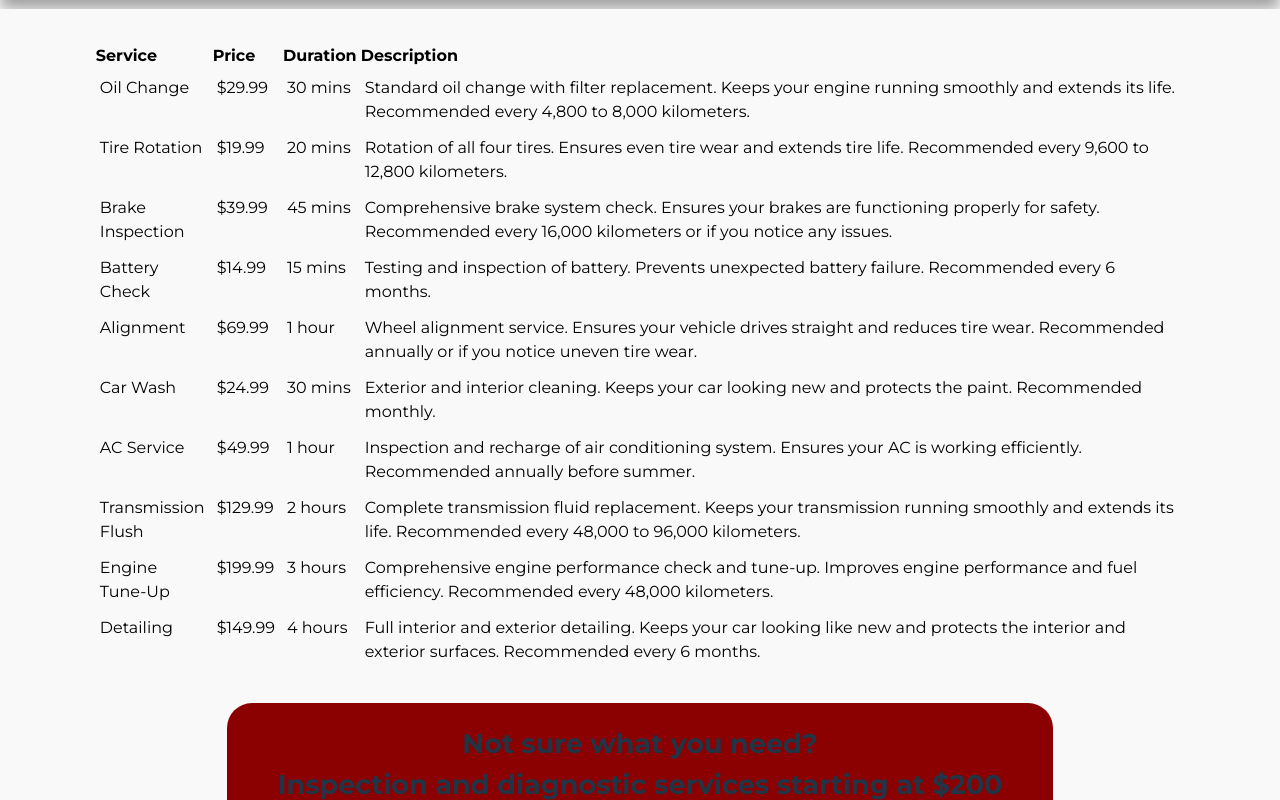
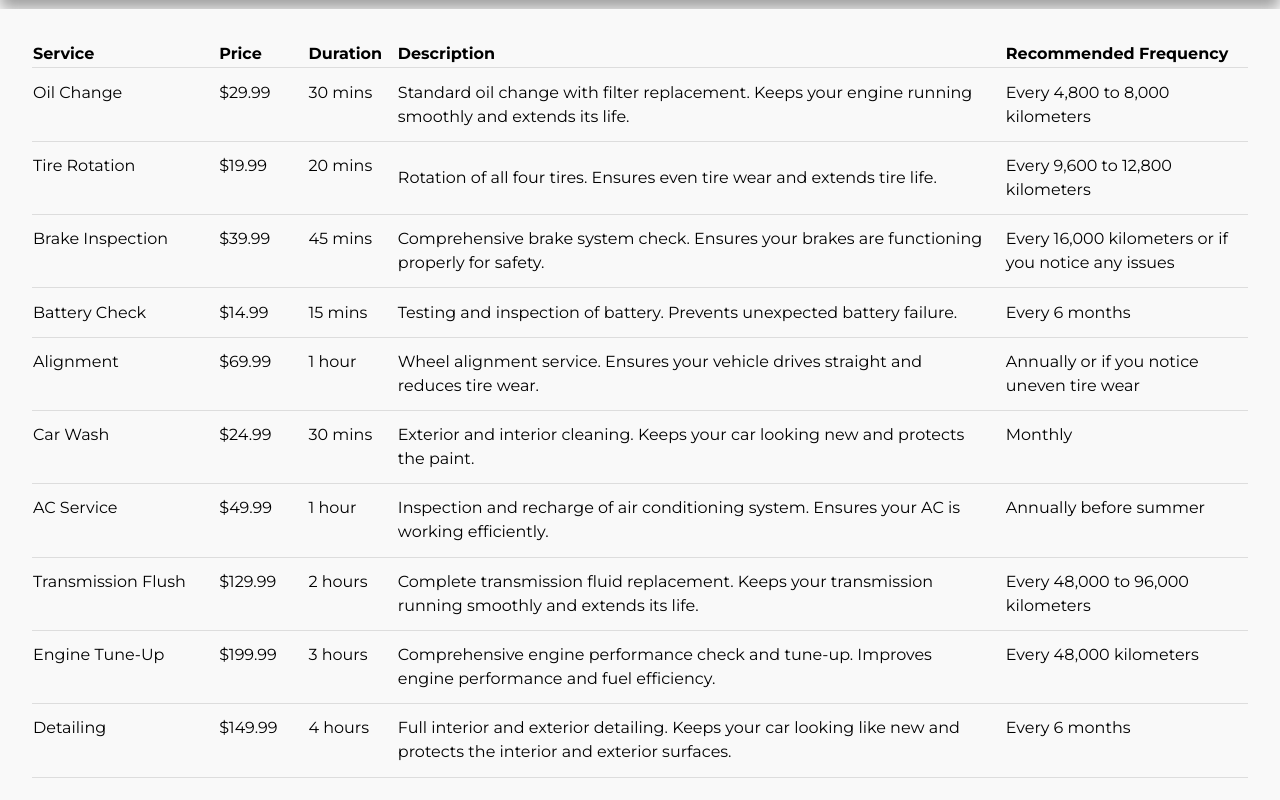
Before and after one commit to schematicdnb/Carls-Cars, a React (Vite) app: page /services in a window 1280 px wide. Shown: the part 440-1240 px from the top of the page. Built offline with nearby package versions, Linux system fonts and the light colour scheme; grey boxes are pictures that could not be loaded.

Commit message:
Updates, bug fixes

```diff
--- a/src/pages/Book.css
+++ b/src/pages/Book.css
@@ -60,7 +60,7 @@ input[type="url"]:focus {
 }
 
 
-.description {
+.additional-info {
 	width: 100%;
 }
 
--- a/src/pages/Book.jsx
+++ b/src/pages/Book.jsx
@@ -69,6 +69,9 @@ function Book() {
 								<option value="" disabled>
 									Select a service type
 								</option>
+								<option value="diagnostic">
+									General Inspection/Diagnostic
+								</option>
 								<option value="oil-change">Oil Change</option>
 								<option value="tire-rotation">Tire Rotation</option>
 								<option value="brake-inspection">Brake Inspection</option>
@@ -95,7 +98,7 @@ function Book() {
 							</select>
 						</div>
 
-						<div className="description">
+						<div className="additional-info">
 							<label htmlFor="description">
 								Additional info/problem description:
 							</label>
@@ -106,10 +109,10 @@ function Book() {
 								cols="50"
 							/>
 						</div>
+						<button type="submit" className="submit-button">
+							Submit
+						</button>
 					</div>
-					<button type="submit" className="submit-button">
-						Submit
-					</button>
 				</form>
 			</div>
 			<div>
--- a/src/pages/Home.css
+++ b/src/pages/Home.css
@@ -1,5 +1,13 @@
+.sound-container {
+	background-color: rgb(236, 236, 236);
+	display: flex;
+	justify-content: center;
+	align-items: center;
+}
+
 .sound {
 	background-color: rgb(236, 236, 236);
+	max-width: 80%;
 	color: black;
 	text-align: left;
 	padding: 5%;
@@ -30,6 +38,30 @@ p {
 	width: 50%;
 }
 
+.about-container {
+	background: #f9f9f9;
+	display: flex;
+	justify-content: center;
+	padding: 2.5%;
+	margin-bottom: -2.5%;
+}
+
+.about {
+	color: black;
+	text-align: left;
+	display: flex;
+	justify-content: center;
+	align-items: top;
+}
+
+.about p {
+	background: rgb(236, 236, 236);
+	border-radius: 25px;
+	max-width: 70%;
+	padding: 25px;
+	/* column-count: 2; */
+}
+
 .reviews p {
 	background: #f9f9f9;
 	color: black;
@@ -47,3 +79,8 @@ p {
 	background-color: #f9f9f9;
 	color: black;
 }
+
+#noise {
+	width: 100%;
+	border-radius: 25px;
+}
--- a/src/pages/Home.jsx
+++ b/src/pages/Home.jsx
@@ -5,6 +5,7 @@ import Review from "../components/Review"
 import ContactFooter from "../components/ContactFooter"
 import CTAimage from "../components/CTAimage"
 import bgImg from "../assets/pexels-daniel-andraski-197681005-13065693.jpg"
+import soundImage from "../assets/pexels-olly-3779448.jpg"
 
 function Home() {
 	return (
@@ -15,6 +16,30 @@ function Home() {
 					bgImg={bgImg}
 				/>
 			</div>
+			<div className="about-container">
+				<div className="about">
+					<p>
+						Welcome to Carl's Cars, your trusted auto repair shop in Ottawa.
+						Since 1989, we have been dedicated to providing top-notch automotive
+						services to our community. Our experienced mechanics are committed
+						to getting you back on the road quickly and safely. Whether you need
+						routine maintenance or major repairs, you can count on us for
+						reliable and efficient service. <br/><br/>
+
+						Our state-of-the-art facility is equipped with the latest diagnostic
+						tools and equipment to ensure your vehicle receives the best care
+						possible. We pride ourselves on our transparency and integrity,
+						providing you with detailed explanations and fair pricing for all
+						services. <br/><br/>
+
+						At Carl's Cars, customer satisfaction is our top priority. We strive
+						to build long-lasting relationships with our clients through
+						exceptional service and a commitment to excellence. Thank you for
+						choosing us as your trusted auto repair shop.
+					</p>
+				</div>
+			</div>
+
 			<div className="reviews">
 				<p>
 					At Carl’s Cars we know you have places to be, our aim is to get you
@@ -43,6 +68,7 @@ function Home() {
 					/>
 				</div>
 			</div>
+			<div className="sound-container">
 				<div className="sound">
 					<div className="sound-text">
 						<h1>What's that sound?</h1>
@@ -50,22 +76,29 @@ function Home() {
 						<h3>Squeaking</h3>
 						<p>
 							A squeaking noise while you drive often indicates a brake disc or
-						brake caliper problem, especially if it repeats faster/slower as the
-						car speeds up/down.
+							brake caliper problem, especially if it repeats faster/slower as
+							the car speeds up/down.
 						</p>
 						<h3>Screeching</h3>
 						<p>
-						A screeching sound when applying the brakes usually means the brake
-						pads are worn down and need replacing.
+							A screeching sound when applying the brakes usually means the
+							brake pads are worn down and need replacing.
 						</p>
 						<h3>Knocking</h3>
 						<p>
 							A knocking sound could result from a part coming loose, and should
 							be addressed right away.
 						</p>
+						<h2>
+							If you’re experiencing any of these noises, book your appointment
+							now!
+						</h2>
 					</div>
 					<div className="sound-image">
-					<CTAimage />
+						<img src={soundImage} id="noise" />
+
+						{/* <CTAimage /> */}
+					</div>
 				</div>
 			</div>
 			<div>
--- a/src/pages/Services.css
+++ b/src/pages/Services.css
@@ -6,33 +6,42 @@
 }
 
 .serviceTable {
-	padding: 0 5%;
 	max-width: 1280px;
 	text-align: left;
 	color: black;
+	border-collapse: collapse;
+	border-spacing: 0;
+}
+
+tr {
+	border-bottom: 1px solid #ddd;
 }
 
 td {
-	padding: 5px;
+	padding-top: 1%;
+	padding-bottom: 1%;
+	padding-right: 15px;
 }
-
-
 
 .service-type,
 .service-cost,
 .service-duration,
-.description {
+.frequency {
 	vertical-align: top;
+	min-width: 65px;
 }
 
 .description {
 	width: 50%;
 }
 
+.frequency {
+	width: 20%;
+}
+
 .diagnostic-container {
 	background-color: #f9f9f9;
 	padding-bottom: 5%;
-
 }
 
 .diagnostic {
--- a/src/pages/Services.jsx
+++ b/src/pages/Services.jsx
@@ -21,6 +21,7 @@ function Services() {
 							<th>Price</th>
 							<th>Duration</th>
 							<th>Description</th>
+							<th>Recommended Frequency</th>
 						</tr>
 					</thead>
 					<tbody>
@@ -30,9 +31,9 @@ function Services() {
 							<td className="service-duration">30 mins</td>
 							<td className="description">
 								Standard oil change with filter replacement. Keeps your engine
-								running smoothly and extends its life. Recommended every 4,800
-								to 8,000 kilometers.
+								running smoothly and extends its life.
 							</td>
+							<td className="frequency">Every 4,800 to 8,000 kilometers</td>
 						</tr>
 						<tr>
 							<td className="service-type">Tire Rotation</td>
@@ -40,8 +41,9 @@ function Services() {
 							<td className="service-duration">20 mins</td>
 							<td className="description">
 								Rotation of all four tires. Ensures even tire wear and extends
-								tire life. Recommended every 9,600 to 12,800 kilometers.
+								tire life.
 							</td>
+							<td className="frequency">Every 9,600 to 12,800 kilometers</td>
 						</tr>
 						<tr>
 							<td className="service-type">Brake Inspection</td>
@@ -49,8 +51,10 @@ function Services() {
 							<td className="service-duration">45 mins</td>
 							<td className="description">
 								Comprehensive brake system check. Ensures your brakes are
-								functioning properly for safety. Recommended every 16,000
-								kilometers or if you notice any issues.
+								functioning properly for safety.
+							</td>
+							<td className="frequency">
+								Every 16,000 kilometers or if you notice any issues
 							</td>
 						</tr>
 						<tr>
@@ -59,8 +63,9 @@ function Services() {
 							<td className="service-duration">15 mins</td>
 							<td className="description">
 								Testing and inspection of battery. Prevents unexpected battery
-								failure. Recommended every 6 months.
+								failure.
 							</td>
+							<td className="frequency">Every 6 months</td>
 						</tr>
 						<tr>
 							<td className="service-type">Alignment</td>
@@ -68,8 +73,10 @@ function Services() {
 							<td className="service-duration">1 hour</td>
 							<td className="description">
 								Wheel alignment service. Ensures your vehicle drives straight
-								and reduces tire wear. Recommended annually or if you notice
-								uneven tire wear.
+								and reduces tire wear.
+							</td>
+							<td className="frequency">
+								Annually or if you notice uneven tire wear
 							</td>
 						</tr>
 						<tr>
@@ -78,8 +85,9 @@ function Services() {
 							<td className="service-duration">30 mins</td>
 							<td className="description">
 								Exterior and interior cleaning. Keeps your car looking new and
-								protects the paint. Recommended monthly.
+								protects the paint.
 							</td>
+							<td className="frequency">Monthly</td>
 						</tr>
 						<tr>
 							<td className="service-type">AC Service</td>
@@ -87,8 +95,9 @@ function Services() {
 							<td className="service-duration">1 hour</td>
 							<td className="description">
 								Inspection and recharge of air conditioning system. Ensures your
-								AC is working efficiently. Recommended annually before summer.
+								AC is working efficiently.
 							</td>
+							<td className="frequency">Annually before summer</td>
 						</tr>
 						<tr>
 							<td className="service-type">Transmission Flush</td>
@@ -96,9 +105,9 @@ function Services() {
 							<td className="service-duration">2 hours</td>
 							<td className="description">
 								Complete transmission fluid replacement. Keeps your transmission
-								running smoothly and extends its life. Recommended every 48,000
-								to 96,000 kilometers.
+								running smoothly and extends its life.
 							</td>
+							<td className="frequency">Every 48,000 to 96,000 kilometers</td>
 						</tr>
 						<tr>
 							<td className="service-type">Engine Tune-Up</td>
@@ -106,9 +115,9 @@ function Services() {
 							<td className="service-duration">3 hours</td>
 							<td className="description">
 								Comprehensive engine performance check and tune-up. Improves
-								engine performance and fuel efficiency. Recommended every 48,000
-								kilometers.
+								engine performance and fuel efficiency.
 							</td>
+							<td className="frequency">Every 48,000 kilometers</td>
 						</tr>
 						<tr>
 							<td className="service-type">Detailing</td>
@@ -117,8 +126,8 @@ function Services() {
 							<td className="description">
 								Full interior and exterior detailing. Keeps your car looking
 								like new and protects the interior and exterior surfaces.
-								Recommended every 6 months.
 							</td>
+							<td className="frequency">Every 6 months</td>
 						</tr>
 					</tbody>
 				</table>
```
Also changed, not shown: src/components/Contact.jsx (added, +53 -0 lines). Lines whose indentation alone changed are shown as unchanged.
